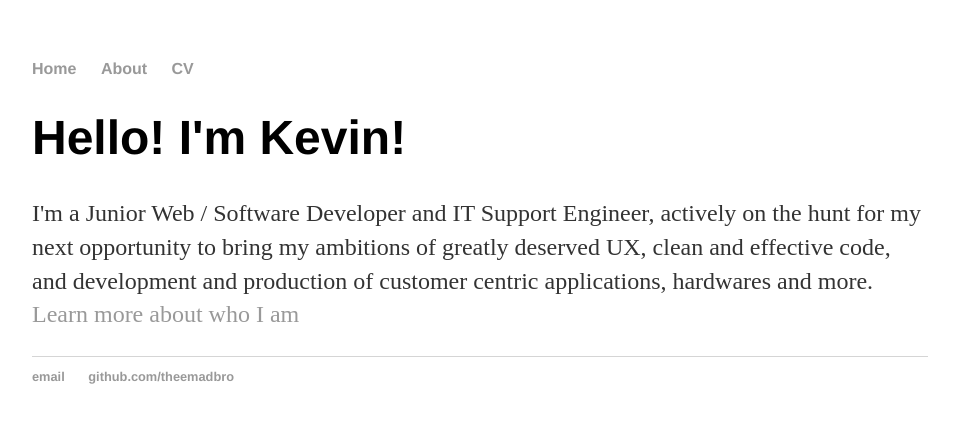
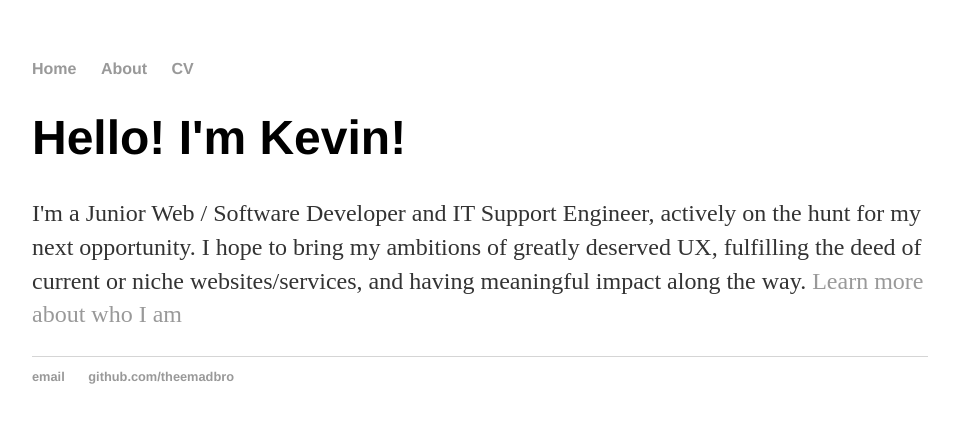
Before and after one commit to theemadbro/theemadbro.github.io, a Jekyll site: the page built from index.html, in a window 1280 px wide. Shown: the top 423 px of the page, without its empty margins (160-1114 px from the left). Built offline with Jekyll 4.4.1, drawn with Linux system fonts in a browser that asks for light colours.

Commit message:
home content edit

```diff
--- a/index.html
+++ b/index.html
@@ -4,5 +4,5 @@ title: Kevin Capotosto - Tech and More
 ---
 <div class="blurb">
 	<h1>Hello! I'm Kevin!</h1>
-	<p>I'm a Junior Web / Software Developer and IT Support Engineer, actively on the hunt for my next opportunity to bring my ambitions of greatly deserved UX, clean and effective code, and development and production of customer centric applications, hardwares and more. <a href="about">Learn more about who I am</a></p>
+	<p>I'm a Junior Web / Software Developer and IT Support Engineer, actively on the hunt for my next opportunity. I hope to bring my ambitions of greatly deserved UX, fulfilling the deed of current or niche websites/services, and having meaningful impact along the way. <a href="about">Learn more about who I am</a></p>
 </div><!-- /.blurb -->
```
